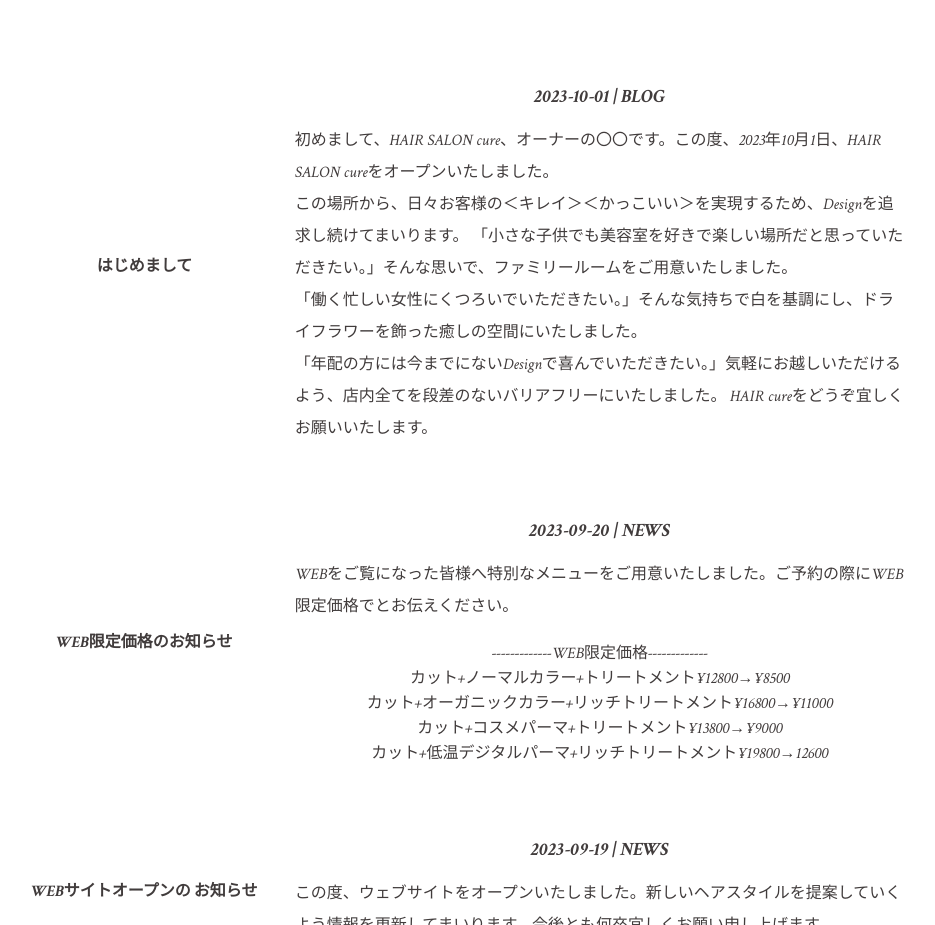
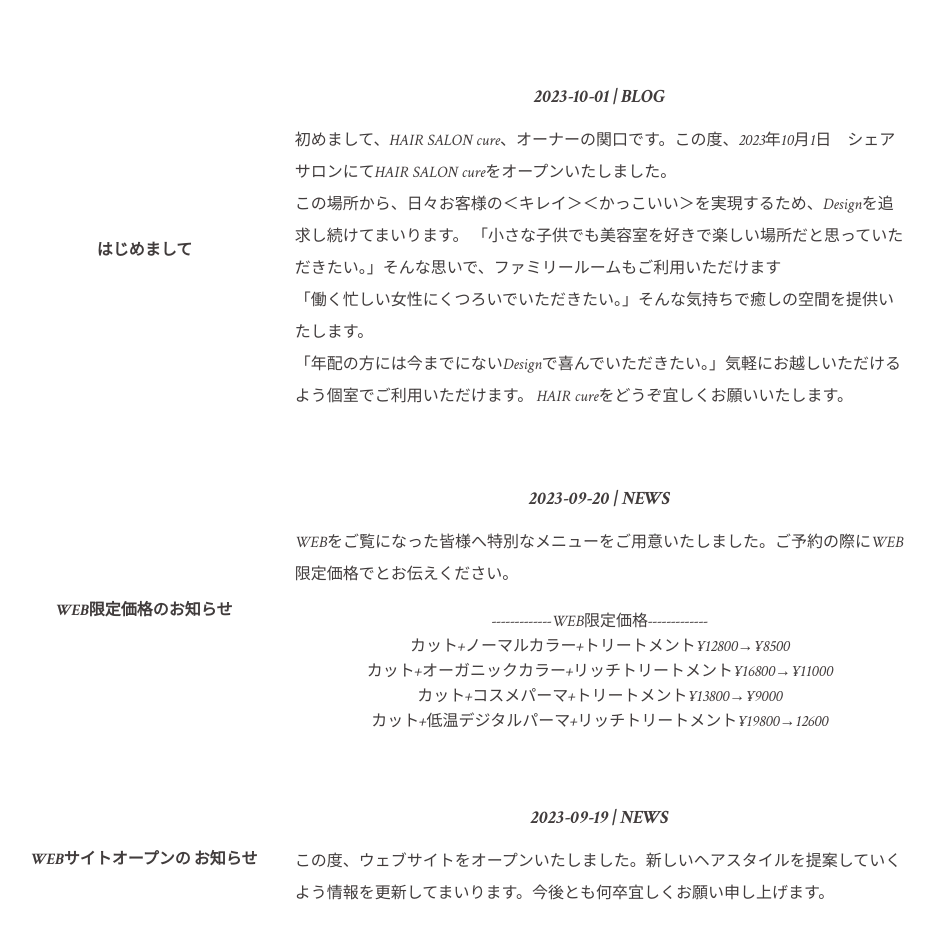
Before and after one commit to sekiguchi-itsumi/cure, a plain HTML site: page news.html in a window 1280 px wide. Shown: the part 1000-1925 px from the top of the page, without its empty margins (154-1089 px from the left). Drawn offline with nearby package versions, Linux system fonts and the light colour scheme; some packages are replaced by stand-ins of ours.

Commit message:
Update news.html

```diff
--- a/news.html
+++ b/news.html
@@ -57,15 +57,15 @@
                     <dd class="blog-inner">
                         <h3 class="blog-title">2023-10-01 | BLOG</h3>
                         <p class="new-text blog-text">
-                            初めまして、HAIR SALON cure、オーナーの〇〇です。この度、2023年10月1日、HAIR SALON cureをオープンいたしました。<br>
+                            初めまして、HAIR SALON cure、オーナーの関口です。この度、2023年10月1日　シェアサロンにてHAIR SALON cureをオープンいたしました。<br>
 
                             この場所から、日々お客様の＜キレイ＞＜かっこいい＞を実現するため、Designを追求し続けてまいります。
 
-                            「小さな子供でも美容室を好きで楽しい場所だと思っていただきたい。」そんな思いで、ファミリールームをご用意いたしました。<br>
+                            「小さな子供でも美容室を好きで楽しい場所だと思っていただきたい。」そんな思いで、ファミリールームもご利用いただけます<br>
 
-                            「働く忙しい女性にくつろいでいただきたい。」そんな気持ちで白を基調にし、ドライフラワーを飾った癒しの空間にいたしました。<br>
+                            「働く忙しい女性にくつろいでいただきたい。」そんな気持ちで癒しの空間を提供いたします。<br>
 
-                            「年配の方には今までにないDesignで喜んでいただきたい。」気軽にお越しいただけるよう、店内全てを段差のないバリアフリーにいたしました。
+                            「年配の方には今までにないDesignで喜んでいただきたい。」気軽にお越しいただけるよう個室でご利用いただけます。
 
                             HAIR cureをどうぞ宜しくお願いいたします。
                         </p>
```
